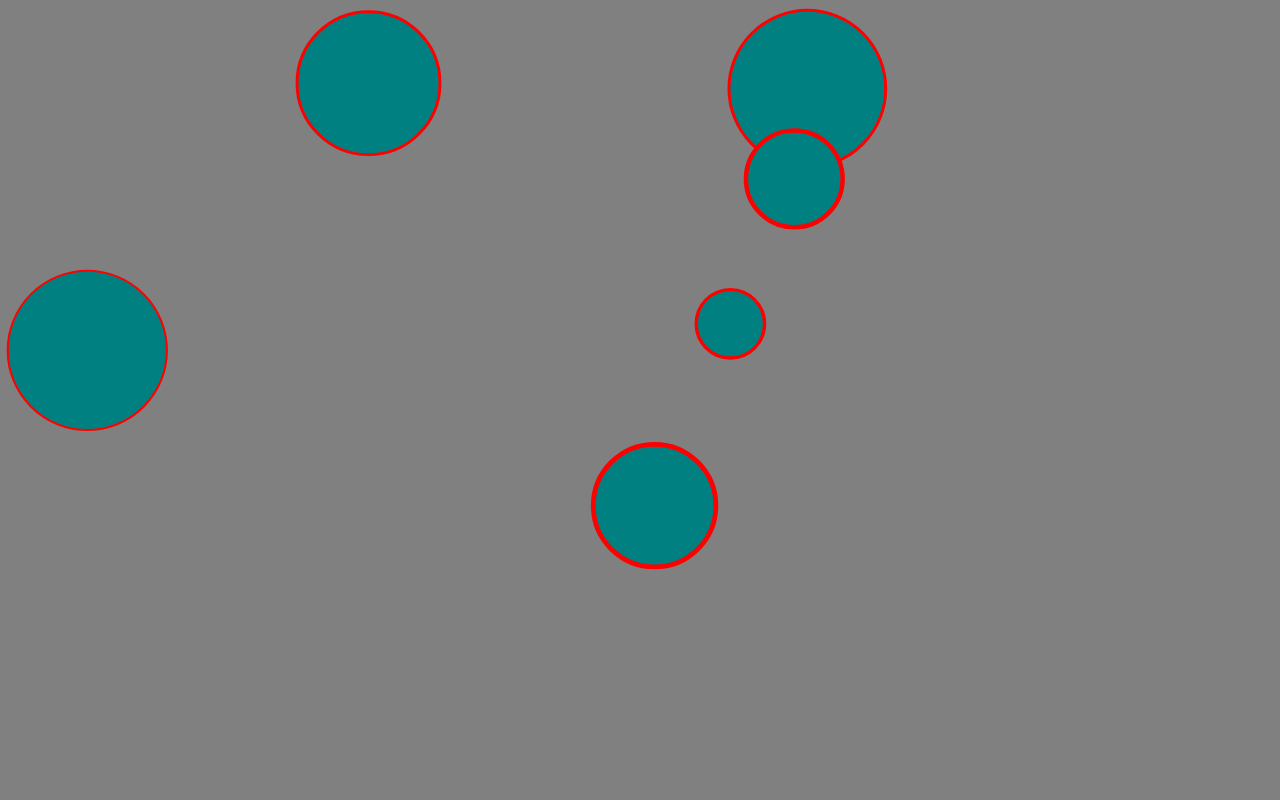
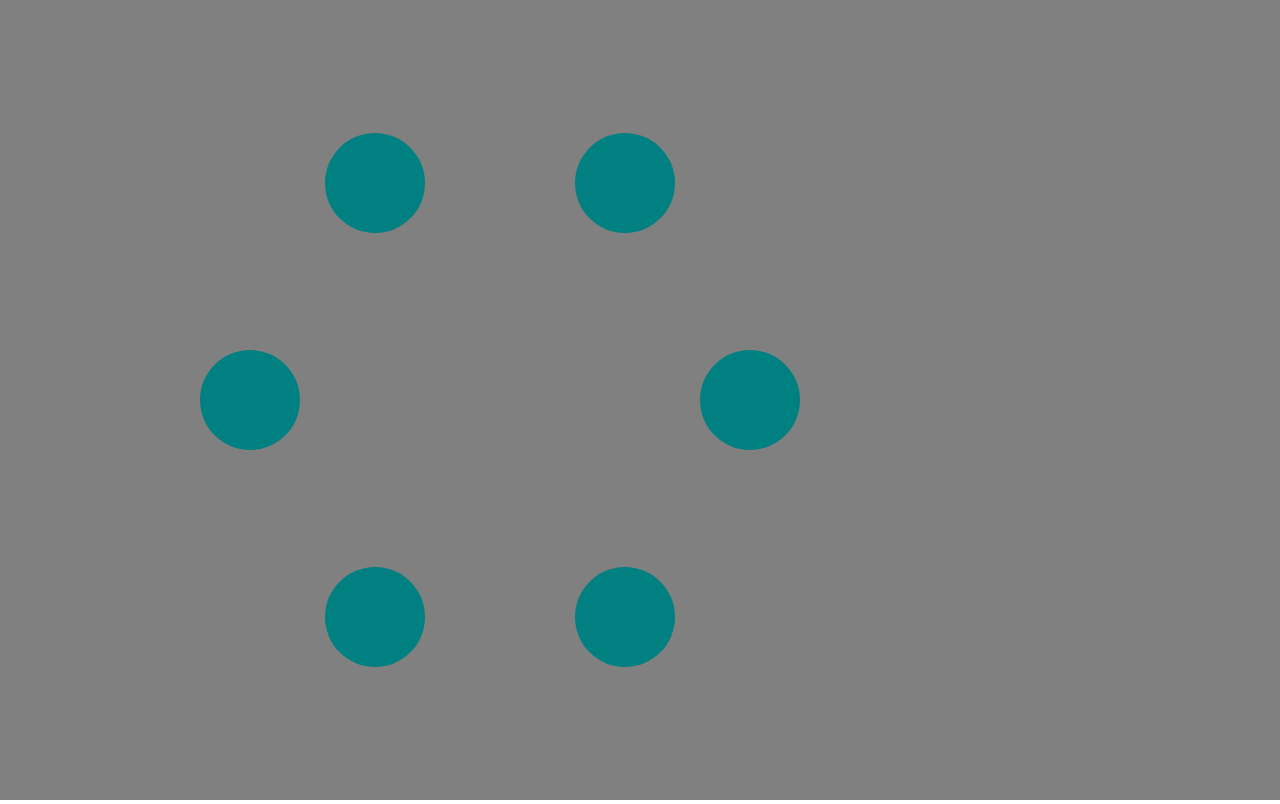
Before and after one commit to andreas-groos/framer-motion-animation, a Next.js app: page / in a window 1280 px wide. Built offline with nearby package versions, Linux system fonts and the light colour scheme.

Commit message:
more complicated animation with different durations etc.

```diff
--- a/Node.tsx
+++ b/Node.tsx
@@ -2,30 +2,44 @@ import React, { ReactElement, useEffect, useState } from "react";
 import { motion, useMotionValue, useSpring } from "framer-motion";
 import { NodeType } from "./pages/index";
 
-interface Props {
-  x: number;
-  y: number;
-  r: number;
+interface Props extends NodeType {
+  // x: number;
+  // y: number;
+  // r: number;
+  // w: number;
   moveNodes: () => void;
 }
 
-export default function Node({ x, y, r, moveNodes }: Props): ReactElement {
+export default function Node({
+  x,
+  y,
+  r,
+  strokeWidth,
+  moveNodes,
+}: Props): ReactElement {
   const cx = useMotionValue(x);
-  const sx = useSpring(cx);
+  const sx = useSpring(cx, {
+    duration: 2000,
+  });
   const cy = useMotionValue(y);
-  const sy = useSpring(cy);
+  const sy = useSpring(cy, {
+    duration: 2000,
+  });
   const cr = useMotionValue(r);
-  const sr = useSpring(r);
-  const width = useMotionValue(0);
-  const sWidth = useSpring(width);
+  const sr = useSpring(cr, {
+    duration: 3500,
+  });
+  const width = useMotionValue(strokeWidth);
+  const sWidth = useSpring(width, {
+    duration: 5000,
+  });
 
   useEffect(() => {
-    // console.log("EFFECT");
     cx.set(x);
     cy.set(y);
     cr.set(r);
-    width.set(Math.random() * 5);
-  }, [cr, cy, cx, width, x, y, r]);
+    width.set(strokeWidth);
+  }, [cr, cy, cx, width, strokeWidth, x, y, r]);
 
   console.log("rendering");
   return (
@@ -39,9 +53,6 @@ export default function Node({ x, y, r, moveNodes }: Props): ReactElement {
       r={sr}
       strokeWidth={sWidth}
       stroke="red"
-      transition={{
-        duration: 0.8,
-      }}
     />
   );
 }
--- a/pages/index.tsx
+++ b/pages/index.tsx
@@ -12,14 +12,37 @@ export interface NodeType {
   strokeWidth?: number;
 }
 
+export interface EdgeType {
+  x1: number;
+  x2: number;
+  y1: number;
+  y2: number;
+  stroke?: number;
+}
+
+const amount = 6;
+function calculatePointOnOrbit(
+  angle: number,
+  distance: number,
+  offset: number
+): { x: number; y: number } {
+  const x =
+    Math.round(Math.cos(((angle + offset) * Math.PI) / 180) * distance) + 500;
+  const y =
+    Math.round(Math.sin(((angle + offset) * Math.PI) / 180) * distance) + 400;
+
+  return { x, y };
+}
+
 const createNodes = () => {
-  const amount = 6;
   const temp: NodeType[] = [];
   for (let index = 0; index < amount; index++) {
+    const { x, y } = calculatePointOnOrbit(60 * index, 250, 0);
     temp.push({
-      x: Math.random() * 1000,
-      y: Math.random() * 600,
-      r: Math.random() * 50 + 30,
+      x,
+      y,
+      r: 50,
+      strokeWidth: 0,
     });
   }
   return temp;
@@ -29,7 +52,17 @@ const Home: NextPage = () => {
 
   const moveNodes = () => {
     console.log("moving");
-    setNodes(createNodes());
+    let temp: NodeType[] = [];
+    for (let index = 0; index < amount; index++) {
+      const { x, y } = calculatePointOnOrbit(30 * index, 400, 40);
+      temp.push({
+        x,
+        y,
+        r: 80,
+        strokeWidth: 4,
+      });
+    }
+    setNodes(temp);
   };
 
   return (
```
Also changed, not shown: 1 other file (tests, documents, lock files or other folders).
